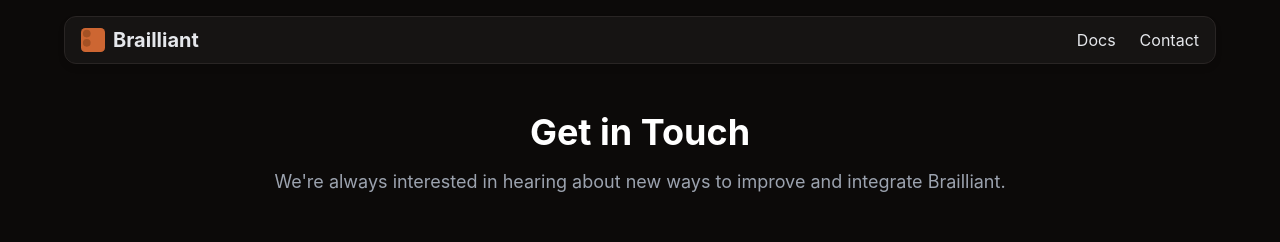
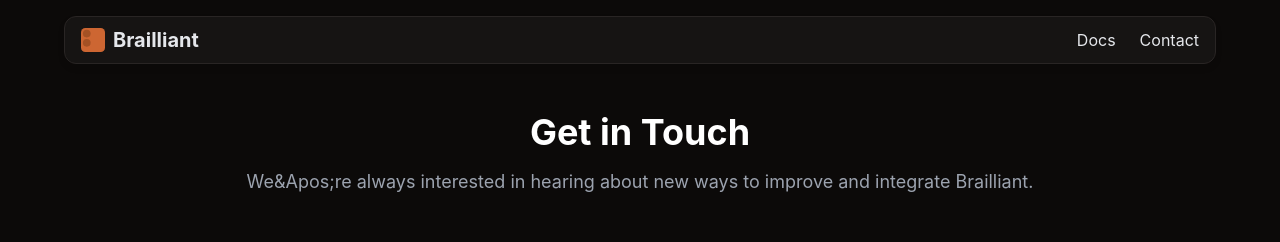
Before and after one commit to tkpepper15/braillebox, a Next.js app: page /contact in a window 1280 px wide. Shown: the top 242 px of the page. Built offline with nearby package versions, Linux system fonts and the light colour scheme; grey boxes are pictures that could not be loaded.

Commit message:
Commit message

```diff
--- a/app/contact/page.tsx
+++ b/app/contact/page.tsx
@@ -18,7 +18,7 @@ const ContactPage: FC<ContactPageProps> = () => {
           <div className="text-center mb-20">
             <h1 className="text-4xl font-bold text-white mb-4">Get in Touch</h1>
             <p className="text-lg text-gray-400 mb-12">
-              We're always interested in hearing about new ways to improve and integrate Brailliant.
+              We&Apos;re always interested in hearing about new ways to improve and integrate Brailliant.
             </p>
             <div>
               <img
```
